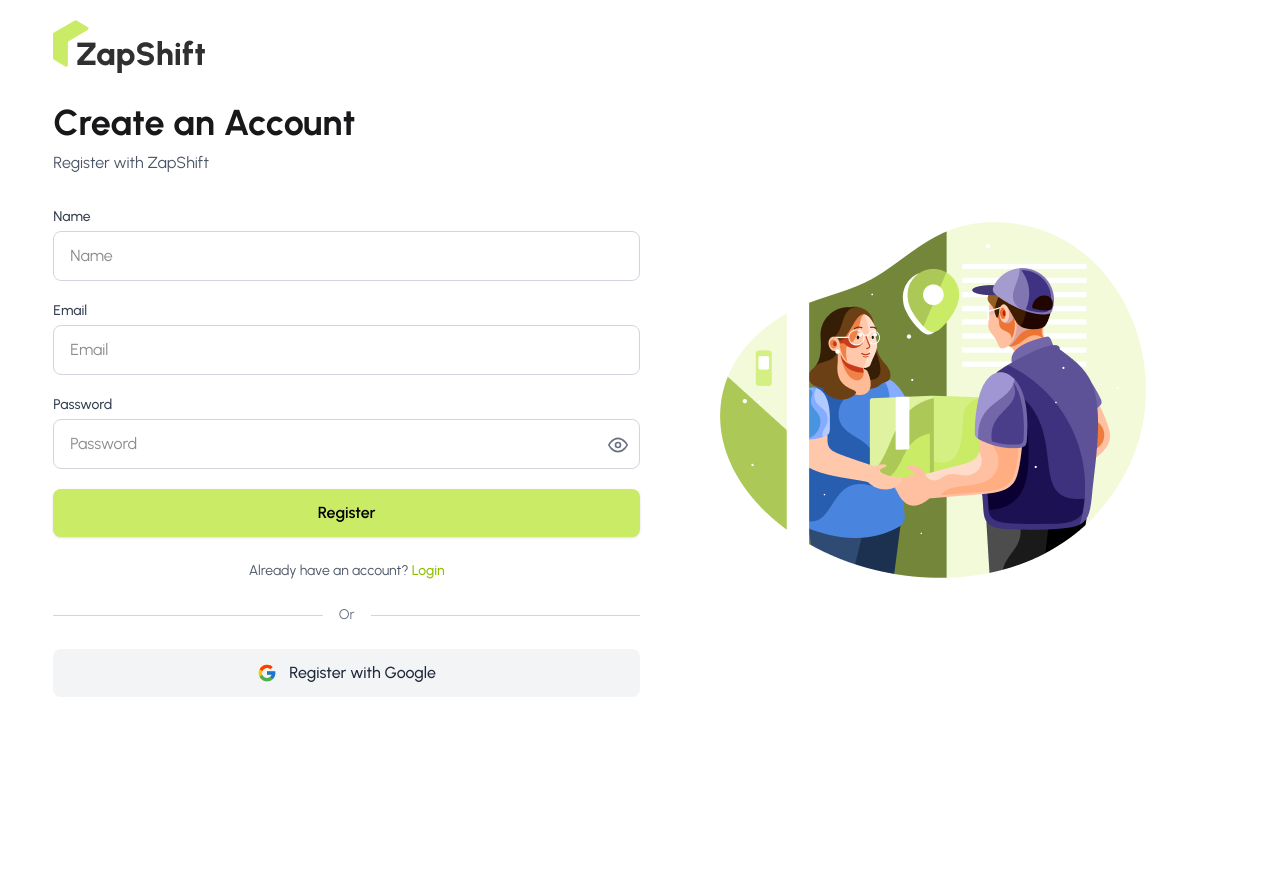
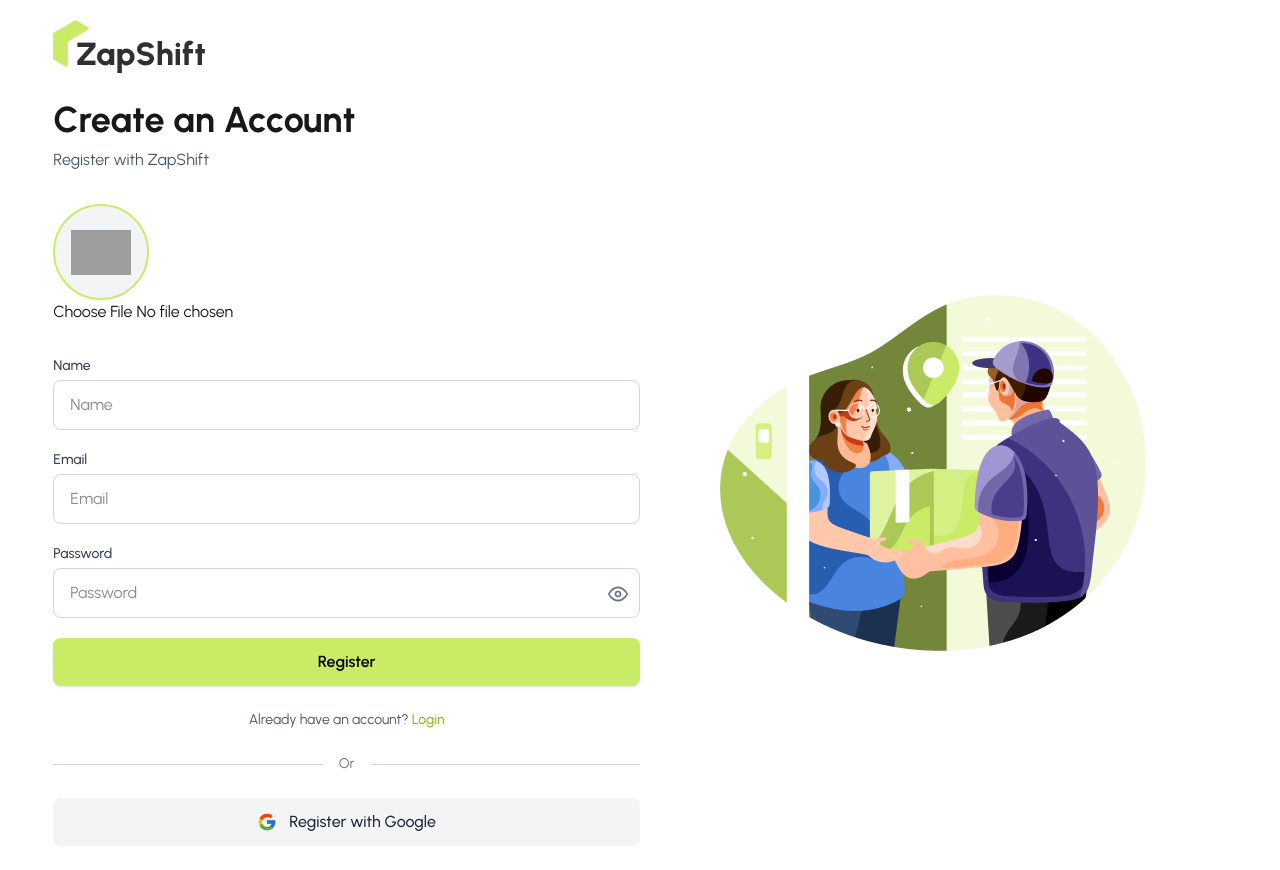
Before and after one commit to obaidullah-miazi-dev/ZapShift-web, a React (Vite) app: page /register in a window 1280 px wide. Shown: the top 870 px of the page. Before the commit the page ends 800 px from the top, so only its background shows below. Built offline with nearby package versions, Linux system fonts and the light colour scheme; no server answers; grey boxes are pictures that could not be loaded.

Commit message:
added register system using firebase authentication

```diff
--- a/package.json
+++ b/package.json
@@ -11,6 +11,7 @@
   },
   "dependencies": {
     "@tailwindcss/vite": "^4.1.17",
+    "axios": "^1.13.2",
     "firebase": "^12.6.0",
     "lucide-react": "^0.553.0",
     "react": "^19.2.0",
--- a/src/Layouts/AuthLayout.jsx
+++ b/src/Layouts/AuthLayout.jsx
@@ -5,8 +5,8 @@ import { Outlet } from 'react-router';
 
 const AuthLayout = () => {
     return (
-        <div className='w-11/12 mx-auto min-h-screen relative'>
-            <img src={logo} alt="logo" className='absolute top-5' />
+        <div className='w-11/12 mx-auto'>
+            <img src={logo} alt="logo"  className='mt-5'/>
 
             <div className='flex items-center justify-between min-h-screen'>
                 <div className='flex-1'>
--- a/src/Pages/Register.jsx
+++ b/src/Pages/Register.jsx
@@ -1,18 +1,62 @@
-import React, { useState } from "react";
+import React, { useContext, useState } from "react";
 import { useForm } from "react-hook-form";
 import { FcGoogle } from "react-icons/fc";
 import { FiEye, FiEyeOff } from "react-icons/fi";
-import { Link } from "react-router";
+import { Link, useLocation, useNavigate } from "react-router";
+import { AuthContext } from "../Provider/AuthProvider";
+import axios from "axios";
 
 const Register = () => {
   const [showPassword, setShowPassword] = useState(false);
+  const { createUser, updateUser } = useContext(AuthContext);
+  const navigate = useNavigate();
+  const location = useLocation();
+
+
   const {
     register,
     handleSubmit,
     formState: { errors },
   } = useForm();
+
+
   const handleRegister = (data) => {
-    console.log(data);
+    console.log(data.photo[0]);
+    const profilePhoto = data.photo[0];
+    createUser(data.email, data.password).then((res) => {
+      console.log(res.user);
+
+      const formData = new FormData();
+      formData.append("image", profilePhoto);
+
+      const imageApiUrl = `https://api.imgbb.com/1/upload?key=${
+        import.meta.env.VITE_image_host_api_key
+      }`;
+
+      axios.post(imageApiUrl, formData).then((res) => {
+        console.log("after image upload", res.data.data.url);
+
+        const userProfile = {
+          displayName: data.name,
+          photoURL: res.data.data.url,
+        };
+
+        updateUser(userProfile)
+          .then(() => {
+            alert("sucessfull");
+            navigate(location.state || "/");
+          })
+          .catch((error) => {
+            alert(error);
+          });
+      })
+      .catch(error=>{
+        alert(error)
+      })
+    })
+    .catch(error => {
+      alert(error)
+    })
   };
   return (
     <div>
@@ -21,47 +65,45 @@ const Register = () => {
         <h1 className="text-4xl font-bold mb-2">Create an Account</h1>
         <p className=" text-gray-600 mb-8">Register with ZapShift</p>
 
-        {/* Avatar Upload
-        <div className="flex justify-center mb-8">
+        {/* Form */}
+        <form className="space-y-5" onSubmit={handleSubmit(handleRegister)}>
+          {/* Avatar Upload */}
+          <div className="flex mb-8">
             <label htmlFor="avatar" className="relative cursor-pointer group">
-            <div className="w-24 h-24 rounded-full bg-gray-100 border-2 border-dashed border-gray-300 flex items-center justify-center">
-              <svg
-                className="w-8 h-8 text-gray-400 group-hover:text-gray-600"
-                fill="none"
-                stroke="currentColor"
-                viewBox="0 0 24 24"
-              >
-                <path
-                  strokeLinecap="round"
-                  strokeLinejoin="round"
-                  strokeWidth={2}
-                  d="M16 7a4 4 0 11-8 0 4 4 0 018 0zM12 14a7 7 0 00-7 7h14a7 7 0 00-7-7z"
+              <div className="w-24 h-24 rounded-full bg-gray-100 border-2  border-main flex items-center justify-center">
+                <img
+                  width="60"
+                  height="60"
+                  src="https://img.icons8.com/fluency/48/user-male-circle--v1.png"
+                  alt="user-male-circle--v1"
                 />
-              </svg>
               </div>
               <input
                 id="avatar"
                 type="file"
+                {...register("photo", { required: true })}
                 accept="image/*"
-              className="hidden"
+                // className="hidden"
               />
-            <div className="absolute inset-0 rounded-full bg-black bg-opacity-0 group-hover:bg-opacity-10 transition"></div>
+              {errors.photo?.type === "required" && (
+                <p className="text-red-500">Image Required</p>
+              )}
+
+              <div className="absolute  rounded-full group-hover:bg-opacity-10 transition"></div>
             </label>
-        </div> */}
+          </div>
 
-        {/* Form */}
-        <form className="space-y-5" onSubmit={handleSubmit(handleRegister)}>
           <div>
             <label className="block text-sm font-medium text-gray-700 mb-1">
               Name
             </label>
             <input
               type="text"
-              {...register("text", { required: true })}
+              {...register("name", { required: true })}
               placeholder="Name"
               className="w-full px-4 py-3 border border-gray-300 rounded-lg focus:ring-2 focus:ring-main focus:border-transparent outline-none transition"
             />
-            {errors.text?.type === "required" && (
+            {errors.name?.type === "required" && (
               <p className="text-red-500">Name Required</p>
             )}
           </div>
@@ -115,7 +157,6 @@ const Register = () => {
             </div>
           </div>
 
-
           {/* Register Button */}
           <button
             type="submit"
@@ -128,7 +169,10 @@ const Register = () => {
         {/* Login Link */}
         <p className="text-center text-sm text-gray-600 mt-6">
           Already have an account?{" "}
-          <Link to="/login" className="text-[#90c000] font-medium hover:underline">
+          <Link
+            to="/login"
+            className="text-[#90c000] font-medium hover:underline"
+          >
             Login
           </Link>
         </p>
--- a/src/Provider/AuthProvider.jsx
+++ b/src/Provider/AuthProvider.jsx
@@ -18,9 +18,9 @@ const AuthProvider = ({ children }) => {
     }
 
 
-    const updateUser = (updateUser)=>{
+    const updateUser = (userInfo)=>{
         setLoading(true)
-        return updateProfile(auth.currentUser,updateUser)
+        return updateProfile(auth.currentUser,userInfo)
     }
 
     const signInUser = (email, password) => {
@@ -28,7 +28,7 @@ const AuthProvider = ({ children }) => {
         return signInWithEmailAndPassword(auth, email, password)
     }
 
-    const googleProvider = new GoogleAuthProvider
+    const googleProvider = new GoogleAuthProvider()
     const googleLogIn = () => {
         setLoading(true)
         return signInWithPopup(auth, googleProvider)
--- a/src/components/Navbar.jsx
+++ b/src/components/Navbar.jsx
@@ -1,4 +1,4 @@
-import React, { useRef } from "react";
+import React, { useContext, useRef } from "react";
 import { Link, NavLink } from "react-router";
 import { Menu } from "lucide-react";
 import OutlineBtn from "./OutlineBtn";
@@ -6,9 +6,11 @@ import PrimaryBtn from "./PrimaryBtn";
 import CircleIcon from "./CircleIcon";
 import logo from "../assets/images/ZapShift-logo.png";
 import Container from "./Container";
+import { AuthContext } from "../Provider/AuthProvider";
 
 const Navbar = () => {
   const drawerCheckbox = useRef(null);
+  const {user} = useContext(AuthContext)
 
   const handleNavClick = () => {
     if (drawerCheckbox.current) {
@@ -48,7 +50,7 @@ const Navbar = () => {
           </ul>
 
           <div className="xl:flex hidden items-center gap-4 font-semibold text-lg">
-            <OutlineBtn className="rounded-xl">Sign In</OutlineBtn>
+            {user?<OutlineBtn className="rounded-xl">Log Out</OutlineBtn>:<OutlineBtn className="rounded-xl">Sign In</OutlineBtn>}
             <div className="flex items-center gap-0.5">
               <PrimaryBtn className="rounded-xl">Be a Rider</PrimaryBtn>
               <CircleIcon />
--- a/src/main.jsx
+++ b/src/main.jsx
@@ -3,9 +3,12 @@ import { createRoot } from 'react-dom/client'
 import './index.css'
 import { RouterProvider } from 'react-router'
 import { router } from './Routes/router.jsx'
+import AuthProvider from './Provider/AuthProvider.jsx'
 
 createRoot(document.getElementById('root')).render(
   <StrictMode>
-    <RouterProvider router={router} />
+    <AuthProvider>
+      <RouterProvider router={router} />
+    </AuthProvider>
   </StrictMode>,
 )
```
Also changed, not shown: 1 other file (tests, documents, lock files or other folders). Lines whose indentation alone changed are shown as unchanged.
